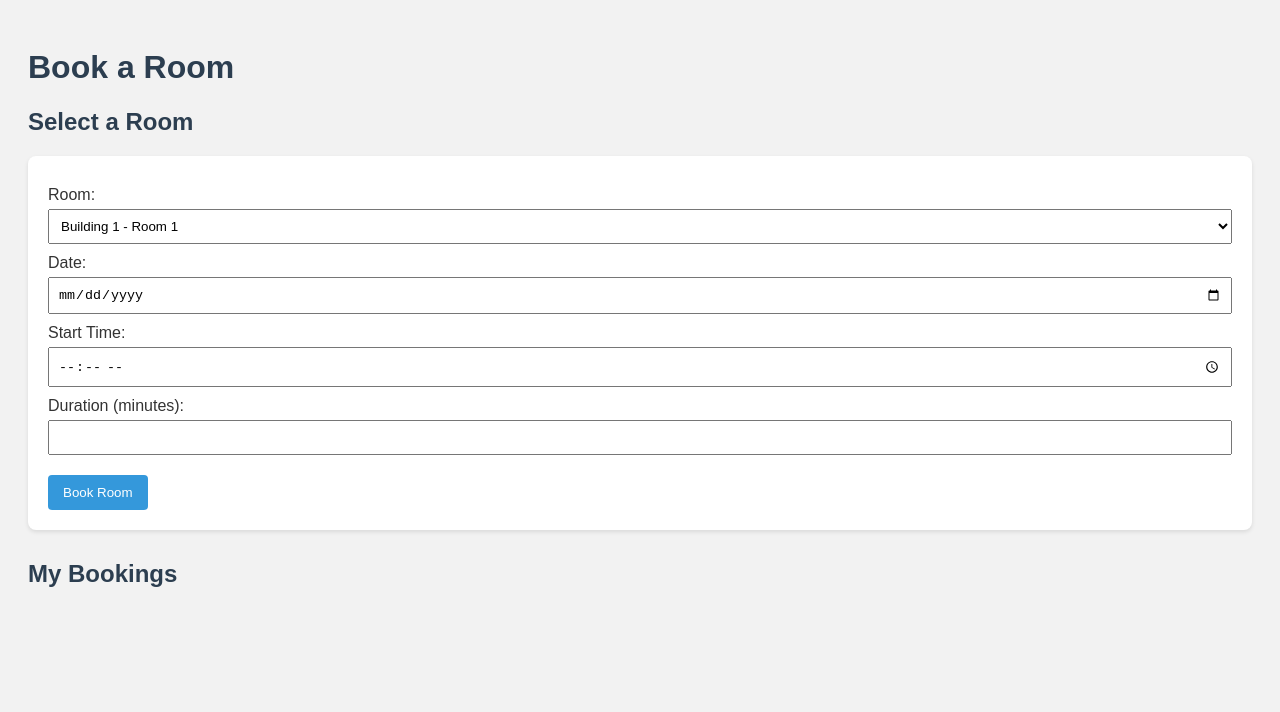
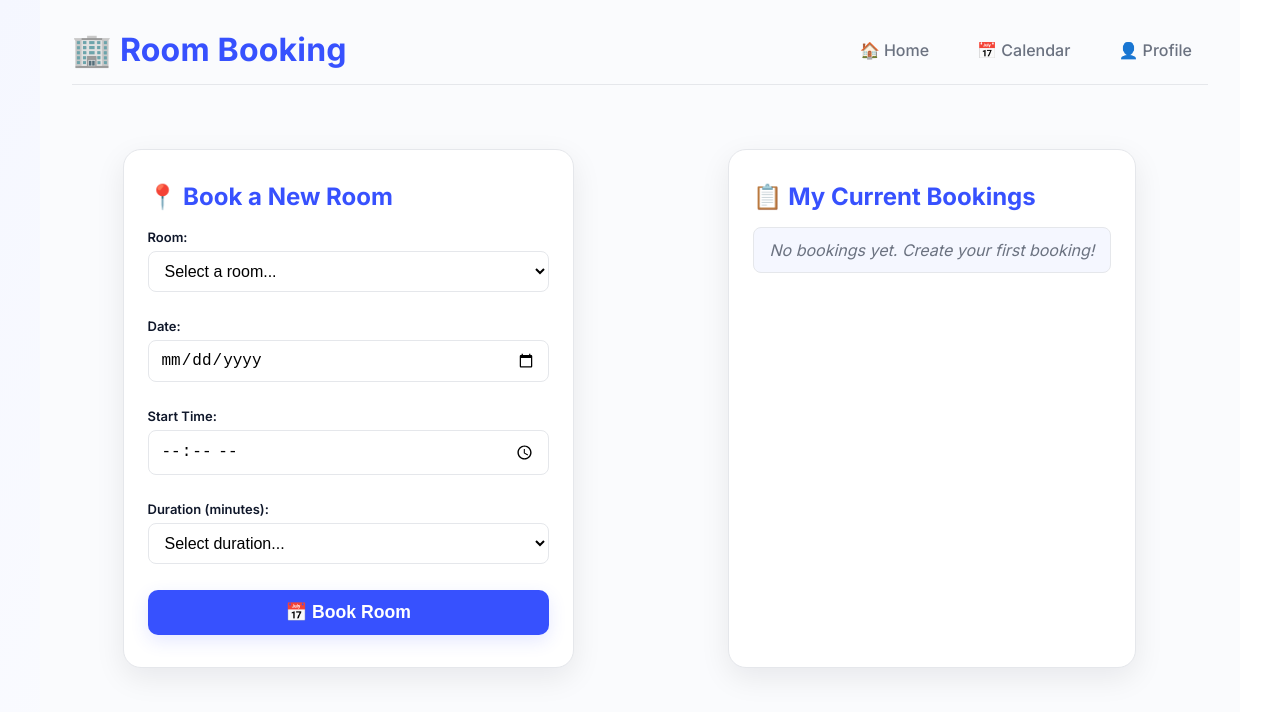
Before and after one commit to adampharrels/ASD_Project, a website: page app/src/main/webapp/booking.html in a window 1280 px wide. Drawn offline with Linux system fonts and the light colour scheme; files that its build step writes are made by us from their sources.

Commit message:
fix booking layout

```diff
--- /dev/null
+++ b/app/src/main/webapp/booking.css
@@ -0,0 +1,57 @@
+body {
+    font-family: Arial, sans-serif;
+    padding: 20px;
+    background-color: #f2f2f2;
+    color: #333;
+}
+
+h1, h2 {
+    color: #2c3e50;
+}
+
+form {
+    background-color: #fff;
+    padding: 20px;
+    border-radius: 8px;
+    margin-bottom: 30px;
+    box-shadow: 0 2px 4px rgba(0,0,0,0.1);
+}
+
+label {
+    display: block;
+    margin-top: 10px;
+}
+
+input, select {
+    width: 100%;
+    padding: 8px;
+    margin-top: 5px;
+    box-sizing: border-box;
+}
+
+button {
+    margin-top: 20px;
+    padding: 10px 15px;
+    background-color: #3498db;
+    color: white;
+    border: none;
+    border-radius: 4px;
+    cursor: pointer;
+}
+
+button:hover {
+    background-color: #2980b9;
+}
+
+ul {
+    list-style-type: none;
+    padding-left: 0;
+}
+
+li {
+    background-color: #fff;
+    padding: 10px;
+    margin-bottom: 8px;
+    border-radius: 4px;
+    box-shadow: 0 1px 2px rgba(0,0,0,0.05);
+}
--- a/app/src/main/webapp/booking.html
+++ b/app/src/main/webapp/booking.html
@@ -2,30 +2,115 @@
 <html lang="en">
 <head>
     <meta charset="UTF-8">
-    <title>Room Booking</title>
-    <link rel="stylesheet" href="booking.css">
+    <meta name="viewport" content="width=device-width, initial-scale=1">
+    <title>Room Booking - UniSpace</title>
+    <link rel="preconnect" href="https://fonts.googleapis.com">
+    <link rel="preconnect" href="https://fonts.gstatic.com" crossorigin>
+    <link href="https://fonts.googleapis.com/css2?family=Inter:wght@400;500;600;700;800&display=swap" rel="stylesheet">
+    <link rel="stylesheet" href="styles.css">
+    <style>
+        .booking-container {
+            max-width: 1200px;
+            margin: 0 auto;
+            padding: 2rem;
+            background: var(--bg);
+            min-height: 100vh;
+        }
+
+        .booking-header {
+            display: flex;
+            justify-content: space-between;
+            align-items: center;
+            margin-bottom: 2rem;
+            padding-bottom: 1rem;
+            border-bottom: 1px solid var(--border);
+        }
+
+        .booking-header h1 {
+            color: var(--brand);
+            margin: 0;
+            font-size: 2rem;
+        }
+
+        .nav-links {
+            display: flex;
+            gap: 1rem;
+            align-items: center;
+        }
+
+        .nav-links a {
+            color: var(--muted);
+            text-decoration: none;
+            font-weight: 500;
+            padding: 0.5rem 1rem;
+            border-radius: 8px;
+            transition: all 0.2s ease;
+        }
+
+        .nav-links a:hover {
+            background: var(--panel);
+            color: var(--ink);
+        }
+
+        .booking-grid {
+            display: grid;
+            grid-template-columns: 1fr 1fr;
+            gap: 2rem;
+        }
+
+        @media (max-width: 768px) {
+            .booking-grid {
+                grid-template-columns: 1fr;
+            }
+            .booking-container {
+                padding: 1rem;
+            }
+        }
+
+        .section-card {
+            background: var(--panel);
+            border: 1px solid var(--border);
+            border-radius: var(--radius);
+            padding: 1.5rem;
+            box-shadow: var(--shadow);
+        }
+
+        .section-card h2 {
+            color: var(--brand);
+            margin-top: 0;
+            margin-bottom: 1rem;
+            font-size: 1.25rem;
+        }
+    </style>
 </head>
 <body>
+    <div class="booking-container">
+        <div class="booking-header">
+            <h1>🏢 Room Booking</h1>
+            <div class="nav-links">
+                <a href="home.html">🏠 Home</a>
+                <a href="calendar.html">📅 Calendar</a>
+                <a href="profile.html">👤 Profile</a>
+            </div>
+        </div>
 
-    <h1>Book a Room</h1>
-
-    <section id="room-selection">
-        <h2>Select a Room</h2>
+        <div class="booking-grid">
+            <div class="section-card" id="room-selection">
+                <h2>📍 Book a New Room</h2>
                 <form id="booking-form" method="POST" action="/book-room">
                     <label for="room">Room:</label>
                     <select id="room" name="room">
-                <option value="1.1">Building 1 - Room 1</option>
-                <option value="1.2">Building 1 - Room 2</option>
-                <option value="1.2">Building 1 - Room 3</option>
-                <option value="2.1">Building 2 - Room 1</option>
-                <option value="2.1">Building 2 - Room 2</option>
-                <option value="2.1">Building 2 - Room 3</option>
-                <option value="2.1">Building 2 - Room 4</option>
-                <option value="3.4">Building 3 - Room 1</option>
-                <option value="3.4">Building 3 - Room 2</option>
-                <option value="3.4">Building 3 - Room 3</option>
-                <option value="3.4">Building 3 - Room 4</option>
-                <option value="3.4">Building 3 - Room 5</option>
+                        <option value="">Select a room...</option>
+                        <option value="CB06.06.112">CB06.06.112 - Group Study Room (8 people)</option>
+                        <option value="CB06.06.113">CB06.06.113 - Group Study Room (8 people)</option>
+                        <option value="CB07.02.010A">CB07.02.010A - Online Learning Room (2 people)</option>
+                        <option value="CB07.02.010B">CB07.02.010B - Online Learning Room (2 people)</option>
+                        <option value="CB06.03.205">CB06.03.205 - Group Study Room (12 people)</option>
+                        <option value="CB06.03.206">CB06.03.206 - Group Study Room (10 people)</option>
+                        <option value="CB08.01.115">CB08.01.115 - Lecture Room (50 people)</option>
+                        <option value="CB08.01.116">CB08.01.116 - Lecture Room (40 people)</option>
+                        <option value="CB09.02.301">CB09.02.301 - Conference Room (16 people)</option>
+                        <option value="CB09.02.302">CB09.02.302 - Conference Room (20 people)</option>
                     </select>
 
                     <label for="date">Date:</label>
@@ -35,17 +120,74 @@
                     <input type="time" id="time" name="time" required>
 
                     <label for="duration">Duration (minutes):</label>
-            <input type="number" id="duration" name="duration" min="15" max="240" required>
+                    <select id="duration" name="duration" required>
+                        <option value="">Select duration...</option>
+                        <option value="30">30 minutes</option>
+                        <option value="60">1 hour</option>
+                        <option value="90">1.5 hours</option>
+                        <option value="120">2 hours</option>
+                        <option value="180">3 hours</option>
+                        <option value="240">4 hours</option>
+                    </select>
 
-            <button type="submit">Book Room</button>
+                    <button type="submit">📅 Book Room</button>
                 </form>
-    </section>
+            </div>
 
-    <section id="my-bookings">
-        <h2>My Bookings</h2>
+            <div class="section-card" id="my-bookings">
+                <h2>📋 My Current Bookings</h2>
                 <ul id="booking-list">
+                    <li style="color: var(--muted); font-style: italic;">No bookings yet. Create your first booking!</li>
                 </ul>
-    </section>
+            </div>
+        </div>
+    </div>
 
+    <script defer>
+        // Set minimum date to today
+        document.getElementById('date').min = new Date().toISOString().split('T')[0];
+
+        // Form submission handler
+        document.getElementById('booking-form').addEventListener('submit', function(e) {
+            e.preventDefault();
+
+            const formData = new FormData(this);
+            const room = formData.get('room');
+            const date = formData.get('date');
+            const time = formData.get('time');
+            const duration = formData.get('duration');
+
+            if (!room || !date || !time || !duration) {
+                alert('Please fill in all fields');
+                return;
+            }
+
+            // Create booking entry
+            const bookingList = document.getElementById('booking-list');
+
+            // Remove placeholder text if it exists
+            if (bookingList.children.length === 1 && bookingList.children[0].style.fontStyle === 'italic') {
+                bookingList.innerHTML = '';
+            }
+
+            const listItem = document.createElement('li');
+            listItem.innerHTML = `
+                <div style="display: flex; justify-content: space-between; align-items: start;">
+                    <div>
+                        <strong>🏢 ${room}</strong><br>
+                        <small>📅 ${new Date(date).toLocaleDateString()} at ${time}</small><br>
+                        <small>⏱️ Duration: ${duration} minutes</small>
+                    </div>
+                    <button onclick="this.parentElement.parentElement.remove()" style="background: #ef4444; color: white; border: none; border-radius: 4px; padding: 4px 8px; cursor: pointer; font-size: 12px;">❌</button>
+                </div>
+            `;
+            bookingList.appendChild(listItem);
+
+            // Reset form
+            this.reset();
+
+            alert('✅ Room booked successfully!');
+        });
+    </script>
 </body>
 </html>
```
Lines whose indentation alone changed are shown as unchanged.
